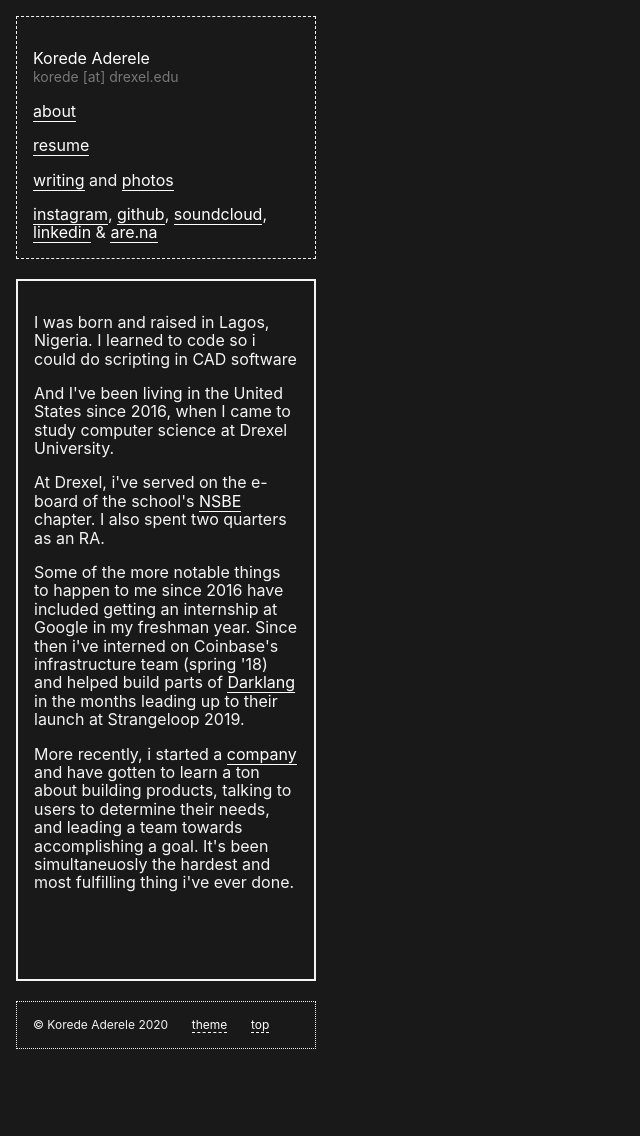
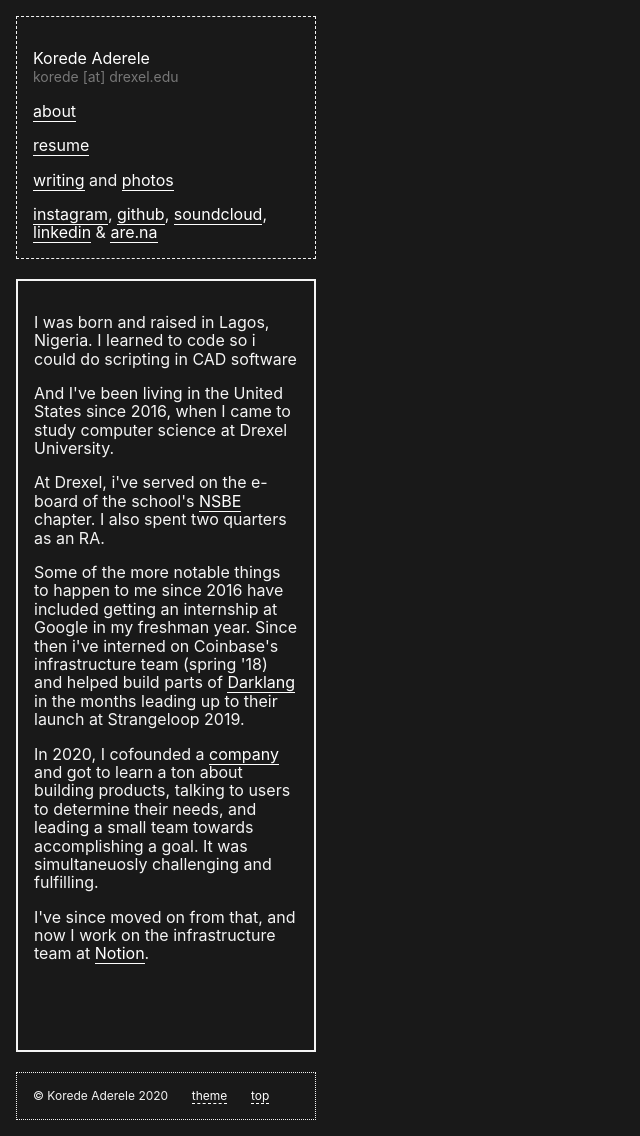
Before and after one commit to Korede-TA/korede-ta.github.io, a Jekyll site: the page built from about.html, in a window 1280 px wide. Shown: the whole page, without its empty margins (0-640 px from the left). Built offline with Jekyll 4.4.1, drawn with Linux system fonts in a browser that asks for light colours; before the commit the page ends 1065 px from its top, so only the background shows below that.

Commit message:
update about page

```diff
--- a/about.html
+++ b/about.html
@@ -22,8 +22,12 @@ layout: default
   </p>
 
   <p>
-    More recently, i started a <a href="https://rivetapp.co" target="_blank">company</a> and have gotten to learn a ton about building products, talking to users to determine their needs, and leading a team
-    towards accomplishing a goal. It's been simultaneuosly the hardest and most fulfilling thing i've ever done.
+    In 2020, I cofounded a <a href="https://rivetapp.co" target="_blank">company</a> and got to learn a ton about building products, talking to users to determine their needs, and leading a small team
+    towards accomplishing a goal. It was simultaneuosly challenging and fulfilling.
+  </p>
+
+  <p>
+   I've since moved on from that, and now I work on the infrastructure team at <a href="https://notion.so">Notion</a>.
   </p>
 
   <br/>
```
